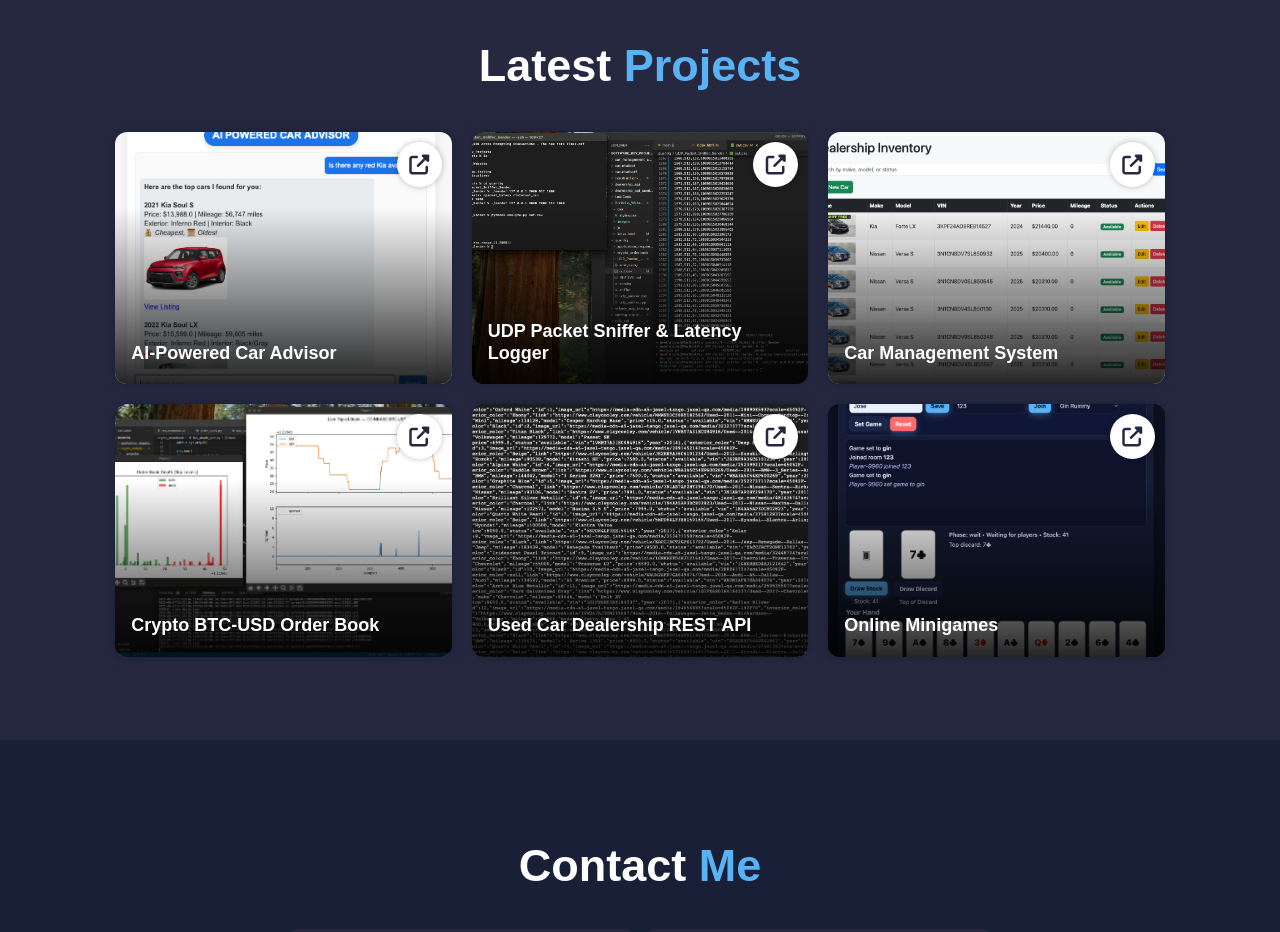
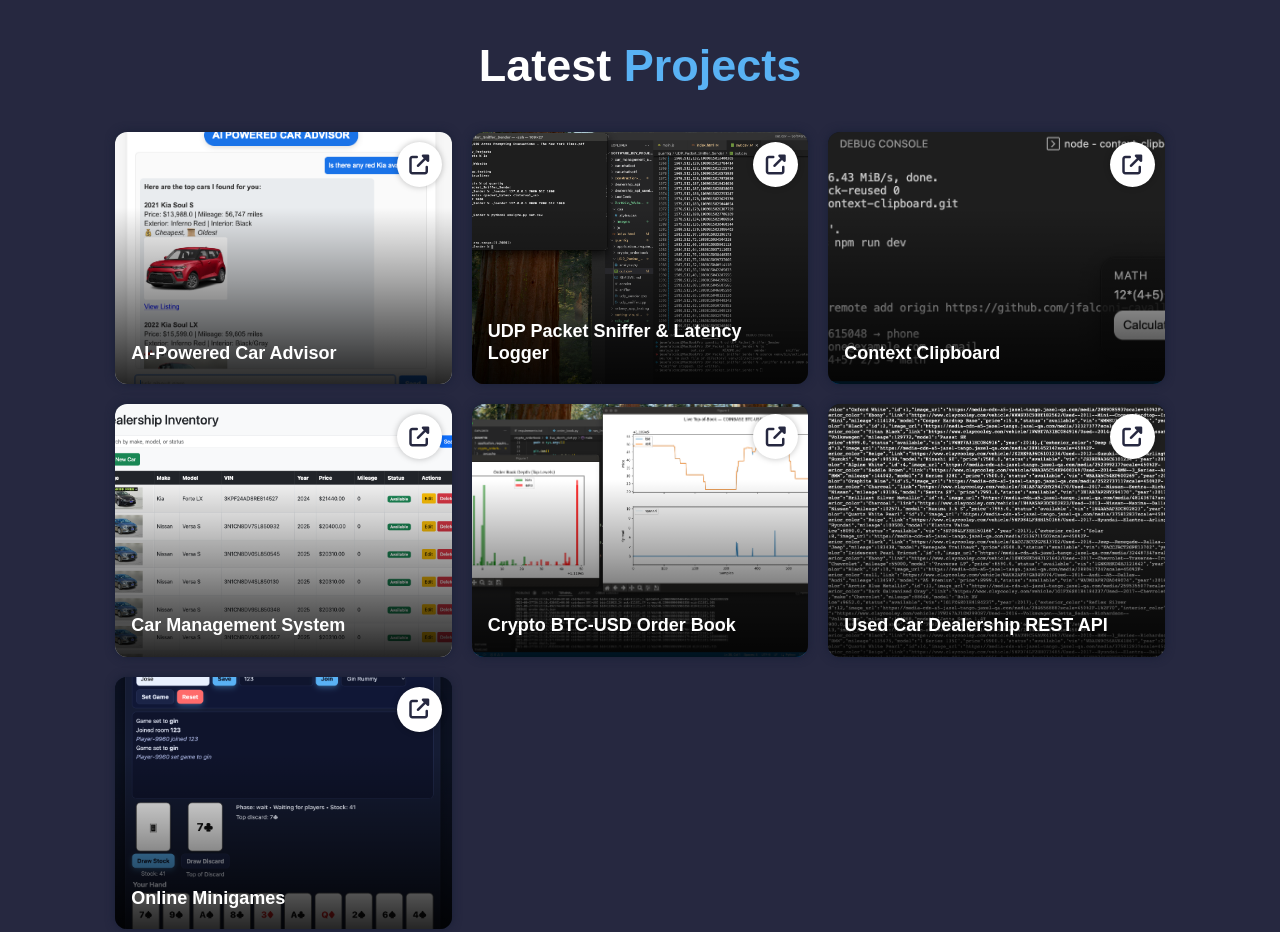
Before and after one commit to jfalconi-cavallini/Portfolio_Website, a plain HTML site: page index.html in a window 1280 px wide. Shown: the part 2460-3392 px from the top of the page. Drawn offline with nearby package versions, Linux system fonts and the light colour scheme.

Commit message:
added new project

```diff
--- a/index.html
+++ b/index.html
@@ -129,6 +129,21 @@
             </div>
           </div>
 
+          <div class="portfolio-box">
+            <img src="images/context_clipboard.png" alt="Context Clipboard">
+            <div class="portfolio-layer">
+              <h4>Context Clipboard</h4>
+              <p>
+                Cross-platform Electron app that detects clipboard content and pops up context-aware actions.
+                Supports phone calls, emails, maps, math, JSON, URLs, code, and more — a smart assistant for
+                everyday productivity.
+              </p>
+              <a href="https://github.com/jfalconi-cavallini/context-clipboard" target="_blank" rel="noopener">
+                <i class="fa-solid fa-up-right-from-square"></i>
+              </a>
+            </div>
+          </div>
+
 
           <div class="portfolio-box">
             <img src="images/Car-Management-System.png" alt="">
```
Also changed, not shown: images/context_clipboard.png (added).
